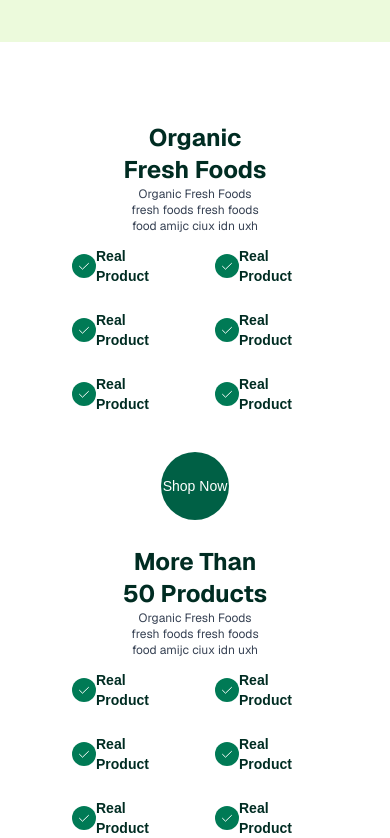
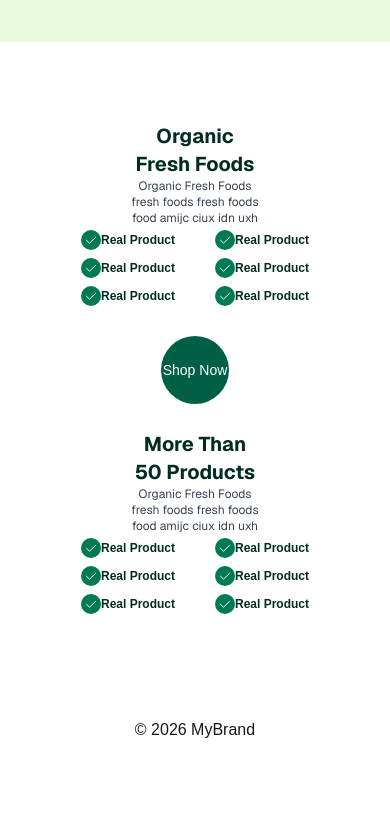
Before and after one commit to mdrifatunnobirifat/Foodie_Fresh, a Next.js app: page / in a window 390 px wide. Shown: the part 1786-2624 px from the top of the page. After the commit the page ends 2548 px from the top, so only its background shows below. Built offline with nearby package versions, Linux system fonts and the light colour scheme.

Commit message:
:art: Style: Fix font& icon  size for sm and md in OrganicFood component

```diff
--- a/app/components/OrganicFoodcard.tsx
+++ b/app/components/OrganicFoodcard.tsx
@@ -6,9 +6,9 @@ interface CardProps {
 export default function OrganicFoodcard({h}:CardProps)
 {
     return (
-    <div className="flex items-center py-3 ">
+    <div className="flex items-center  py-1 lg:py-3 ">
 
-     <div className="flex items-center justify-center w-6 h-6 rounded-full bg-emerald-700 p-1 group-hover:bg-white transition-colors">
+     <div className="flex items-center justify-center  w-5 lg:w-6 h-5 lg:h-6 rounded-full bg-emerald-700  group-hover:bg-white transition-colors">
         <Image
           src="/tick-svgrepo-com.svg"
           alt="tick mark"
@@ -18,7 +18,7 @@ export default function OrganicFoodcard({h}:CardProps)
         />
       </div>
       <div className=" flex-1">
-        <h5 className="font-bold text-emerald-950 group-hover:text-white">{h}</h5>
+        <h5 className="font-bold text-xs lg:text-base text-emerald-950 group-hover:text-white">{h}</h5>
       </div>
     </div>
   );
--- a/app/components/OrganicFoods.tsx
+++ b/app/components/OrganicFoods.tsx
@@ -14,7 +14,7 @@ export default function OrganicFoods() {
             <div className="flex flex-row items-center justify-center   ">
                 <div className=" bg-white py-15 px-18 text-left  ">
 
-                    <h1 className="text-2xl  lg:text-3xl font-bold font-sans text-emerald-950 text-center lg:text-left ">Organic <br/>Fresh Foods</h1>
+                    <h1 className=" text-xl md:text-2xl  lg:text-3xl font-bold font-sans text-emerald-950 text-center lg:text-left ">Organic <br/>Fresh Foods</h1>
                     <p className="text-gray-700  font-sans text-xs md:text-sm text-center lg:text-left ">Organic Fresh Foods <br/> fresh foods fresh foods<br/> food amijc ciux idn uxh</p>
                     <div className="flex flex-row text-sm gap-10">
                        <div >
@@ -40,6 +40,8 @@ export default function OrganicFoods() {
                 <div className="hidden md:block">
                     <Image src="/organicfruits.png" alt="pic" width={410} height={370}
                     className="object-contain"/>
+                    <div className="h-px  w-full lg:w-xs bg-emerald-800 " />
+                    <div className="w-py  bg-emerald-800 " />
                 </div>
             </div>
 
@@ -54,12 +56,14 @@ export default function OrganicFoods() {
             {/*lower div */}
             <div className="flex flex-row items-center justify-center   ">
                 <div className="hidden md:block">
+                    <div className="h-px  w-full lg:w-xs bg-emerald-800 " />
                     <Image src="/organicfruitbasket.png" alt="pic" width={410} height={370}
                     className="object-contain"/>
+
                 </div>
 
                 <div className=" bg-white py-15 px-18 text-left ">
-                    <h1 className="text-2xl  lg:text-3xl font-bold font-sans text-emerald-950 text-center lg:text-left">More Than<br/>50 Products </h1>
+                    <h1 className="text-xl md:text-2xl   lg:text-3xl font-bold font-sans text-emerald-950 text-center lg:text-left">More Than<br/>50 Products </h1>
                     <p className="text-gray-700  font-sans text-xs md:text-sm text-center lg:text-left max-w-md">Organic Fresh Foods <br/> fresh foods fresh foods<br/> food amijc ciux idn uxh</p>
                     <div className="flex flex-row text-sm gap-10">
                        <div>
--- a/app/components/WhoweAre.tsx
+++ b/app/components/WhoweAre.tsx
@@ -31,7 +31,7 @@ const Item=[
 
 {/* Right*/}
       <div className="hidden lg:block lg:w-1/2 relative h-[300px] md:h-[500px] w-full">
-        <Image src="/WhoweAre.png" alt="Delivery scooter icon"fill
+        <Image src="/WhoweAre.png" alt="Delivery scooter icon" fill
           className="object-contain" />
       </div>
     </div>
```
